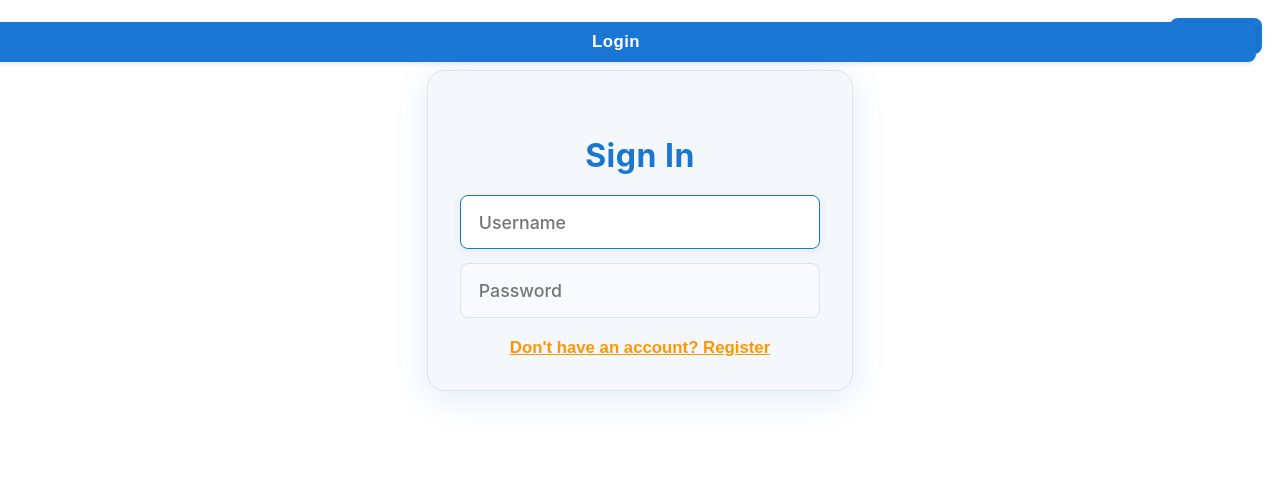
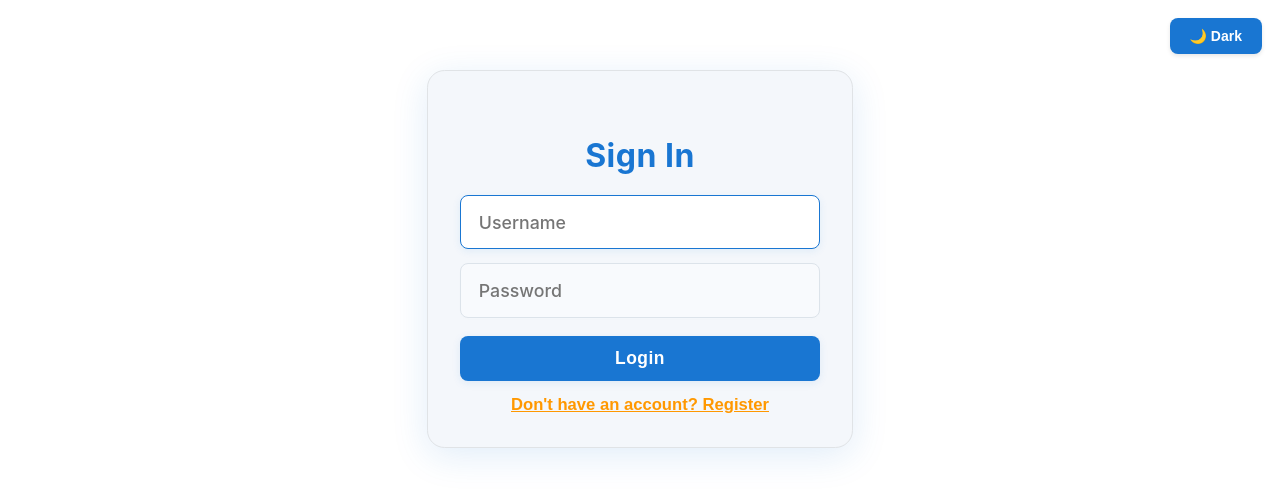
Before and after one commit to Workflow-Manager-admin/tasktrackr-94698-2d4aa89c, a React (Create React App) app in the folder todo_frontend/: page / in a window 1280 px wide. Shown: the top 498 px of the page. Built offline with nearby package versions, Linux system fonts and the light colour scheme; the HTML template or start-up script is replaced by a standard one.

Commit message:
CheckPoint

```diff
--- a/todo_frontend/src/App.css
+++ b/todo_frontend/src/App.css
@@ -249,6 +249,27 @@ form .theme-toggle, form .App-link {
   min-width: 90px;
 }
 
+/* Login/auth button styling for Auth.js */
+.auth-btn {
+  background: var(--button-bg);
+  color: var(--button-text);
+  border: none;
+  box-shadow: 0 2px 8px rgba(25,118,210,0.10);
+  border-radius: 8px;
+  padding: 12px 0 !important;
+  font-weight: 600;
+  font-size: 1.09rem;
+  display: block;
+  width: 100%;
+  margin: 0 0 13px 0;
+  letter-spacing: 0.5px;
+  cursor: pointer;
+  transition: background .18s, box-shadow .18s;
+}
+.auth-btn:active, .auth-btn:focus {
+  background: var(--button-bg-accent, var(--accent));
+}
+
 form .theme-toggle {
   background: var(--button-bg-accent, var(--button-bg));
   font-weight: 600;
--- a/todo_frontend/src/Auth.js
+++ b/todo_frontend/src/Auth.js
@@ -93,14 +93,22 @@ export function Auth({ onAuth }) {
         />
         <button
           type="submit"
-          className="theme-toggle"
+          className="auth-btn"
           style={{
+            display: "block",
             width: "100%",
-            marginBottom: 13,
+            margin: "0 0 13px 0",
             background: "var(--button-bg)",
-            fontWeight: "bold",
-            fontSize: "1.05rem",
-            letterSpacing: ".5px"
+            color: "var(--button-text)",
+            border: "none",
+            borderRadius: "8px",
+            padding: "12px 0",
+            fontWeight: 600,
+            fontSize: "1.09rem",
+            letterSpacing: ".5px",
+            cursor: loading ? "not-allowed" : "pointer",
+            boxShadow: "0 2px 8px rgba(25,118,210,0.10)",
+            transition: "background .2s, box-shadow .2s"
           }}
           disabled={loading}
         >
@@ -113,9 +121,13 @@ export function Auth({ onAuth }) {
           style={{
             width: "100%",
             color: "var(--accent)",
+            background: "transparent",
+            border: "none",
             textDecoration: "underline",
             fontWeight: 600,
-            fontSize: "1.05rem"
+            fontSize: "1.04rem",
+            marginTop: "-2px",
+            cursor: "pointer"
           }}
           tabIndex={-1}
         >
@@ -124,7 +136,7 @@ export function Auth({ onAuth }) {
             : "Back to Login"}
         </button>
       </form>
-      {error && <div className="error-msg">{error}</div>}
+      {error && <div className="error-msg" style={{marginTop:"10px"}}>{error}</div>}
     </div>
   );
 }
```
Also changed, not shown: 1 other file (tests, documents, lock files or other folders).
